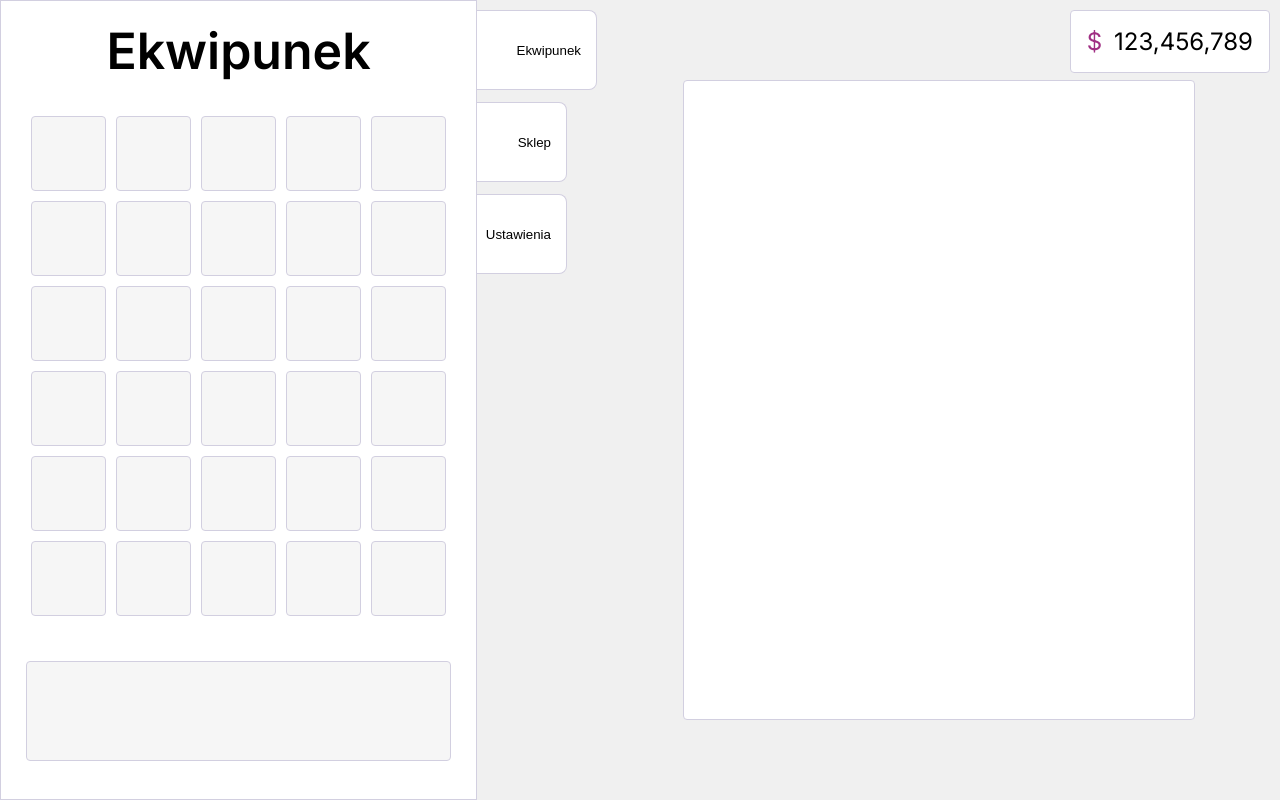
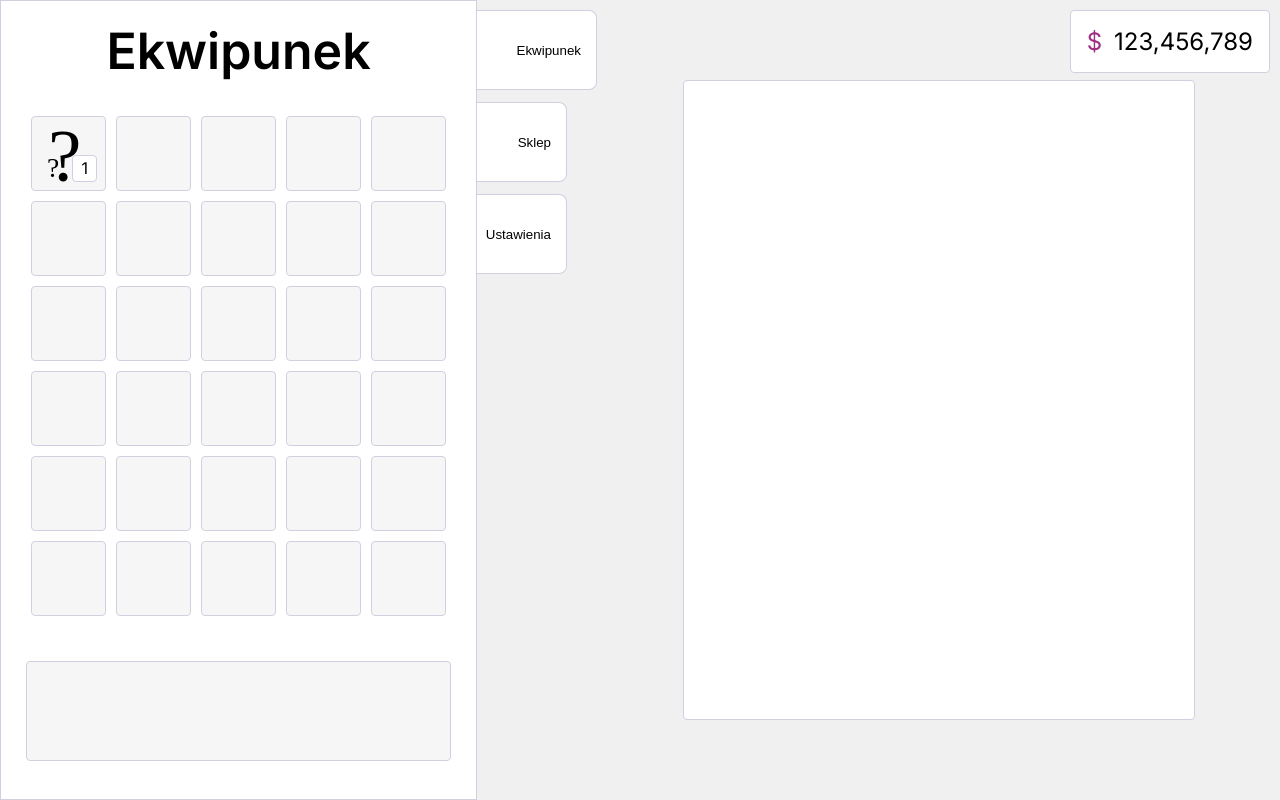
Before and after one commit to roguette/PlantIdle, a Flask app: page / in a window 1280 px wide. Run offline with Flask 3, Linux system fonts and the light colour scheme.

Commit message:
Moved the svg folder to static, and added inventory rendering

```diff
--- a/static/css/style_left.css
+++ b/static/css/style_left.css
@@ -196,7 +196,7 @@ h1.heading{
     padding: 15px 15px;
 }
 
-.kafelek{
+.inventory-slot{
     width: 100px;
     height: 100px;
     border: 1px solid var(--border);
@@ -205,6 +205,33 @@ h1.heading{
     transform: translateY(5px);
     opacity: 0;
     animation: appear 0.1s cubic-bezier(0.075, 0.82, 0.165, 1) forwards;
+    position: relative;
+    padding: 8px;
+    box-sizing: border-box;
+}
+.inventory-slot .slot-image{
+    width: 100%;
+    height: 100%;
+    margin: auto;
+}
+
+.inventory-slot .count{
+    position: absolute;
+    border-radius: 4px;
+    padding: 0.16875em 0.5em 0.16875em 0.5em;
+    border: 1px solid var(--border);
+    background-color: var(--white);
+    right: 8px;
+    bottom: 8px;
+}
+
+.inventory-slot .slot-label{
+    position: absolute;
+    padding: 0.16875em 0.5em 0.16875em 0.5em;
+    left: 4px;
+    width: 50%;
+    height: 50%;
+    bottom: 4px;
 }
 
 .fart{
@@ -276,7 +303,7 @@ h1.heading{
     #inventory{
         grid-template-columns: auto auto auto auto auto;
     }
-    .kafelek{
+    .inventory-slot{
         width: 75px;
         height: 75px;
     }
--- a/static/js/game.js
+++ b/static/js/game.js
@@ -12,8 +12,10 @@ export class Item {
     sellPrice;
     growthTime;
     isSpecial;
+    treeIcon;
+    itemIcon;
 
-    constructor({name, id, itemType, buyPrice, sellPrice, growthTime, isSpecial}) {
+    constructor({name, id, itemType, buyPrice, sellPrice, growthTime, isSpecial, treeIcon, itemIcon}) {
         this.name = name;
         this.id = id;
         this.itemType = itemType;
@@ -21,6 +23,8 @@ export class Item {
         this.sellPrice = sellPrice;
         this.growthTime = growthTime;
         this.isSpecial = isSpecial;
+        this.treeIcon = treeIcon;
+        this.itemIcon = itemIcon;
     }
 }
 export class InventorySlot {
@@ -140,12 +144,12 @@ class Inventory {
             slot.count = willAdd;
             toAdd -= willAdd;
         }
+        this.render();
         if (toAdd > 0) {
             return new Result(false, "Not all items could be added");
         } else if (toAdd === 0) {
             return new Result(true, "");
         }
-
 
     }
     setItemCount(index, count) {
@@ -159,6 +163,7 @@ class Inventory {
             return new Result(false, "Cannot set count of item which doesn't exist");
         }
         this.slots[index].count = count;
+        this.render();
         return new Result(true, "");
     }
     willFit(item, count) {
@@ -172,6 +177,27 @@ class Inventory {
             }
         }
         return canFit >= count;
+    }
+    render() {
+        $("#inventory").children().each((index, element) => {
+            //console.log($(this))
+            console.log(this.slots)
+
+            if (!this.slots[index].isEmpty()) {
+                let iconFileName = this.slots[index].item.itemIcon || "placeholder.svg";
+                let labelFileName = this.slots[index].item.labelIcon || "placeholder.svg";
+                let labelContent = this.slots[index].item.labelContent || null;
+
+                let image = $("<img>").attr("src","/static/svg/" + iconFileName).addClass("slot-image");
+                $(element).append(image);
+
+                let countDiv = $("<div>").addClass("count").text(this.slots[index].count);
+                $(element).append(countDiv);
+
+                let label = $("<img>").attr("src","/static/svg/" + labelFileName).addClass("slot-label")
+                $(element).append(label);
+            }
+        });
     }
 }
 
--- a/static/js/index.js
+++ b/static/js/index.js
@@ -1,4 +1,4 @@
-import { Game } from "./game.js";
+import { Game, returnTestItem } from "./game.js";
 import { Api } from "./api.js";
 import { InfoModal, NumberModal, YesNoModal } from "./modal.js";
 
@@ -6,7 +6,7 @@ const inventorySlots = 30 // deleted intentionally or moved elsewhere without ap
 
 async function loadInventoryHTML() {
     for (let i = 0; i < inventorySlots; i++) {
-        let newSlot = $("<div>").addClass("kafelek").css("animation-delay",`${Math.sqrt(i)/25}s`)
+        let newSlot = $("<div>").addClass("inventory-slot").css("animation-delay",`${Math.sqrt(i)/25}s`)
         $("#inventory").append(newSlot);
     }
     const items = await Api.getItems();
@@ -72,7 +72,9 @@ $(async ()=>{
     loadInventoryHTML();
     loadShopHTML();
 
-
+    let game = new Game();
+    game.inventory.addItem(returnTestItem(),1);
+    game.inventory.printItems();
     // Changing tabs mechanism
     $("#tabs button").on("click", function(e){
         const idClicked = '#' + e.target.id;
```
Also changed, not shown: static/svg/cherry.svg (renamed from svg/cherry.svg), static/svg/fertilizer_acidic.svg (renamed from svg/fertilizer_acidic.svg), static/svg/fertilizer_alkaline.svg (renamed from svg/fertilizer_alkaline.svg), static/svg/fertilizer_chemical.svg (renamed from svg/fertilizer_chemical.svg), static/svg/fertilizer_natural.svg (renamed from svg/fertilizer_natural.svg), static/svg/grape.svg (renamed from svg/grape.svg), static/svg/pistachio.svg (renamed from svg/pistachio.svg), static/svg/placeholder.svg (renamed from svg/placeholder.svg), static/svg/seed_bag.svg (renamed from svg/seed_bag.svg), templates/index.html (line endings or trailing spaces).
